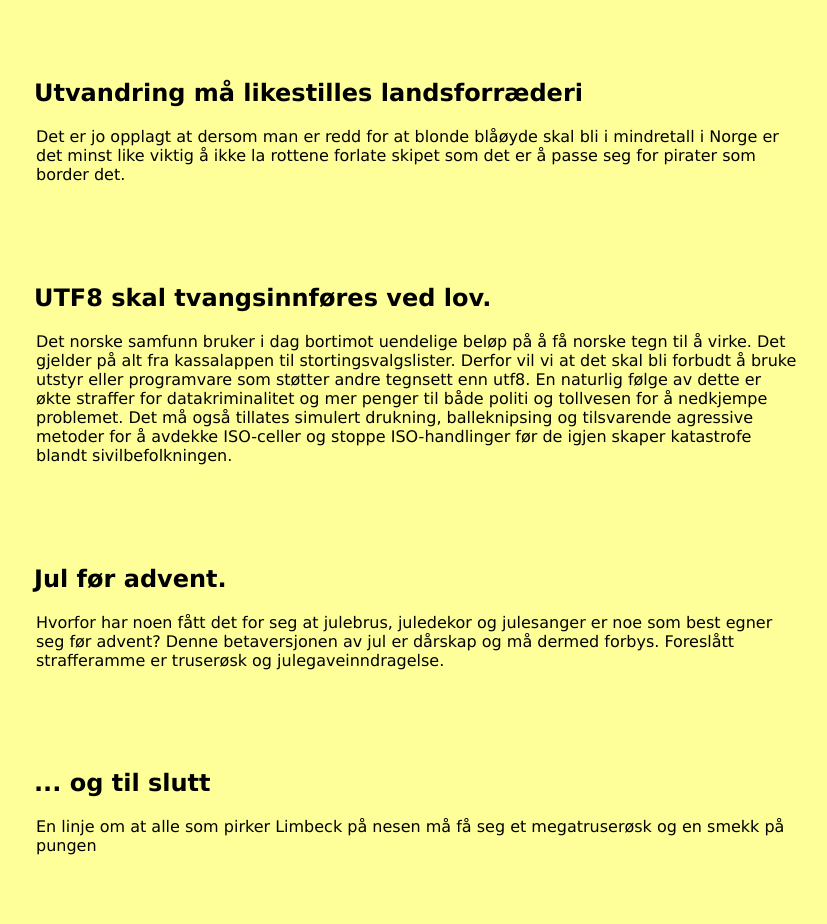
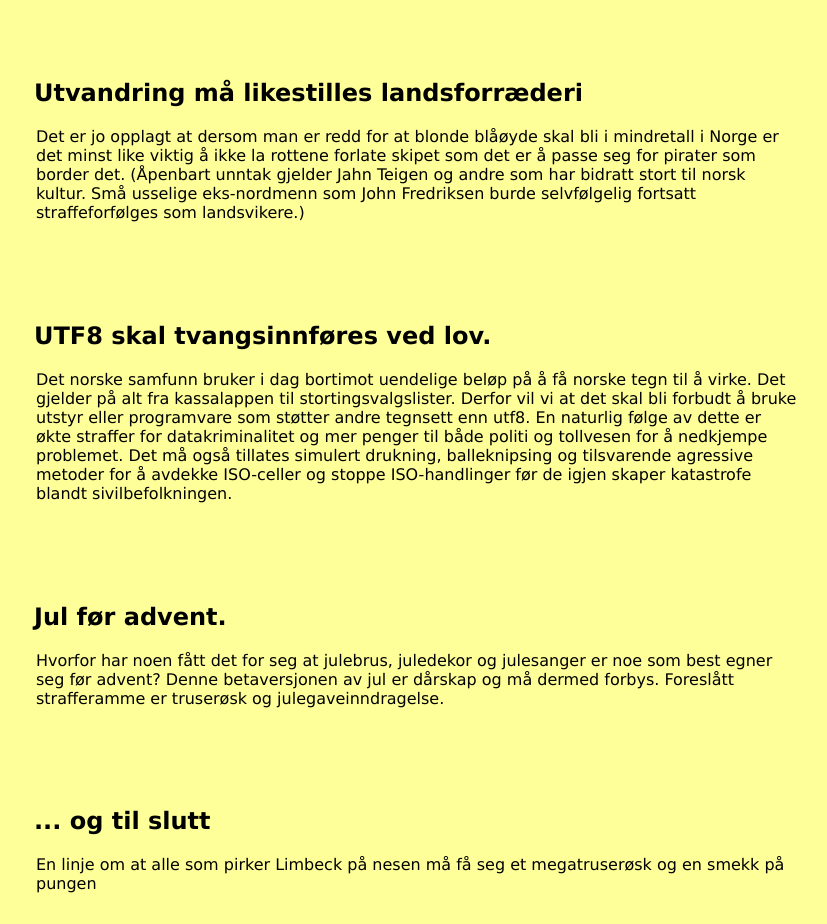
Before and after one commit to per-henrik/degule.eu, a plain HTML site: page index.html in a window 1280 px wide. Shown: the part 5960-6884 px from the top of the page, without its empty margins (222-1049 px from the left). Drawn offline with Linux system fonts and the light colour scheme.

Commit message:
JT-tillegget

```diff
--- a/index.html
+++ b/index.html
@@ -183,7 +183,8 @@
 <article id="Utvandring">
 	<h2>Utvandring må likestilles landsforræderi</h2>
 	<p>
-		Det er jo opplagt at dersom man er redd for at blonde blåøyde  skal bli i mindretall i Norge er det minst like viktig å ikke la rottene forlate skipet som det er å passe seg for pirater som border det.
+		Det er jo opplagt at dersom man er redd for at blonde blåøyde skal bli i mindretall i Norge er det minst like viktig å ikke la rottene forlate skipet som det er å passe seg for pirater som border det.
+		(Åpenbart unntak gjelder Jahn Teigen og andre som har bidratt stort til norsk kultur. Små usselige eks-nordmenn som John Fredriksen burde selvfølgelig fortsatt straffeforfølges som landsvikere.)
 	</p>
 </article>
 
```
